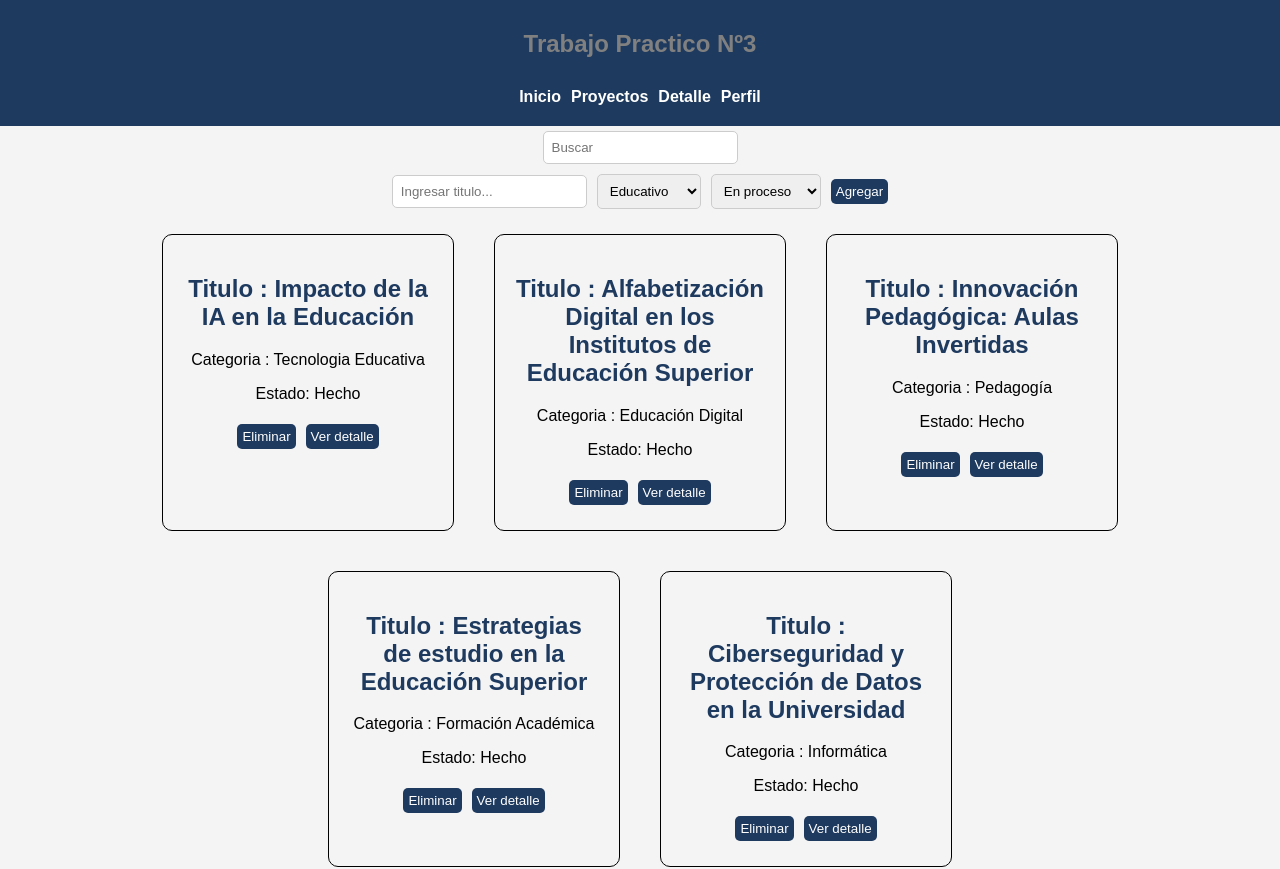
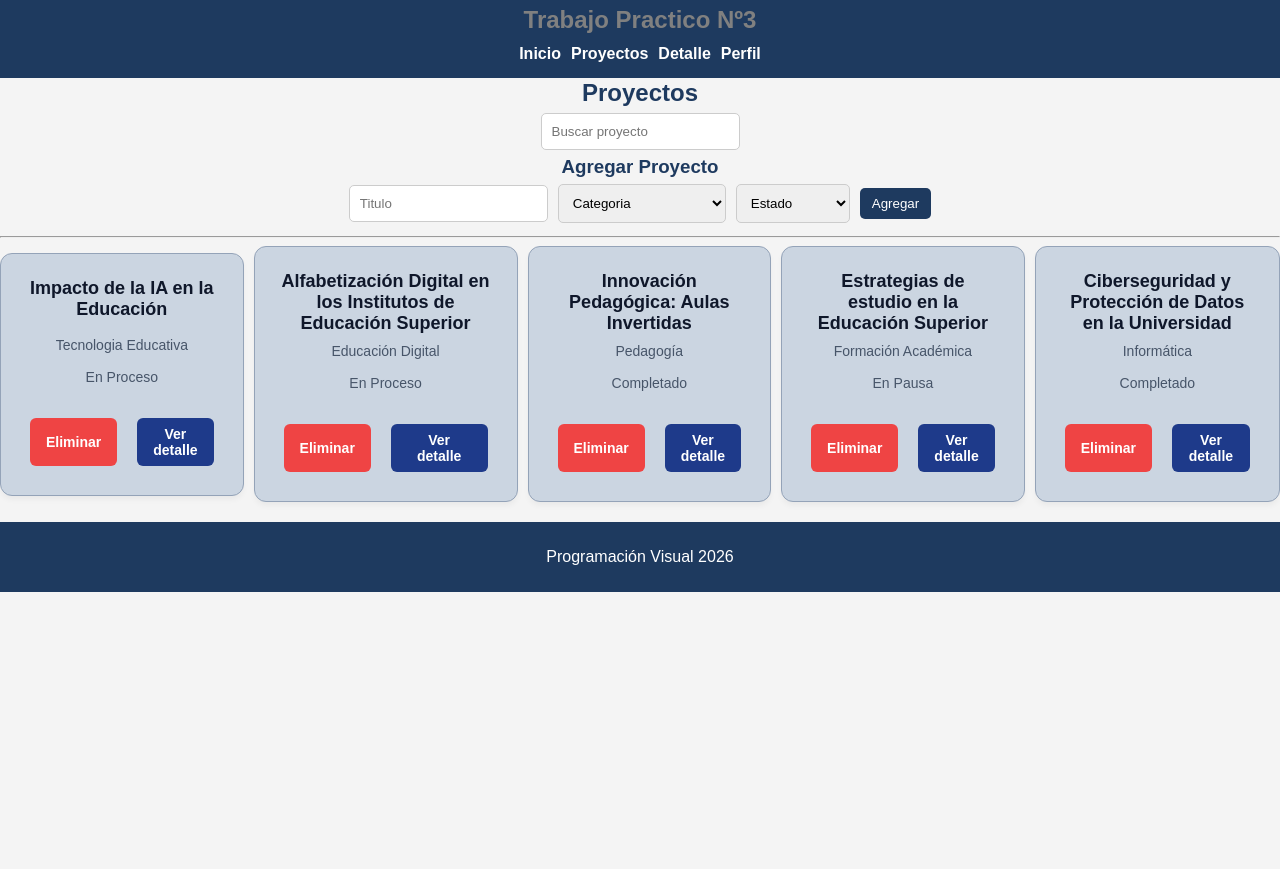
Before and after one commit to nicolemendivil/pv_tp3_grupo3, a React (Vite) app in the folder pv_tp3_grupo3/: page / in a window 1280 px wide. Shown: the top 869 px of the page. After the commit the page ends 800 px from the top, so only its background shows below. Built offline with nearby package versions, Linux system fonts and the light colour scheme.

Commit message:
Desarrollo de DetalleProyecto.jsx y DetalleProyecto.module.css. Mejoras en ListaProyecto.jsx y ProyectoCard.jsx. Actualizacion del arreglo "proyectos" en proyectoService.js. Agregue tambien en style.css

```diff
--- /dev/null
+++ b/pv_tp3_grupo3/src/components/DetalleProyecto.jsx
@@ -0,0 +1,46 @@
+import styles from "../css/DetalleProyecto.module.css";
+const DetalleProyecto = ({ proyecto, ocultar }) => {
+  const { titulo, descripcion, recursos, equipo } = proyecto;
+  return (
+    <div className={styles.detalle}>
+      <div className={styles.detalleHeader}>
+        <h2 className={styles.detalleTitulo}>{titulo}</h2>
+        <button className={styles.btnCerrar} onClick={ocultar}>
+          Cerrar detalle
+        </button>
+      </div>
+      <p className={styles.detalleDescripcion}>{descripcion.parrafo1}</p>
+      <p className={styles.detalleDescripcion}>{descripcion.parrafo2}</p>
+      <div className={styles.detalleColumna}>
+        <div>
+          <h3 className={styles.seccionTitulo}>Recursos</h3>
+          <ul className={styles.detalleLista}>
+            <li>
+              <strong>PDF:</strong>
+              <a href={recursos.pdf}>Abrir</a>
+            </li>
+            <li>
+              <strong>Drive:</strong>
+              <a href={recursos.drive}>Abrir</a>
+            </li>
+            <li>
+              <strong>GitHub:</strong>
+              <a href={recursos.github}>Abrir</a>
+            </li>
+          </ul>
+        </div>
+        <div>
+          <h3 className={styles.seccionTitulo}>Equipo</h3>
+          <div className={styles.detalleLista}>
+            {equipo.map((miembro, index) => (
+              <li key={index}>
+                <strong>{miembro.nombre}</strong> - {miembro.rol}
+              </li>
+            ))}
+          </div>
+        </div>
+      </div>
+    </div>
+  );
+};
+export default DetalleProyecto;
--- a/pv_tp3_grupo3/src/components/ListaProyectos.jsx
+++ b/pv_tp3_grupo3/src/components/ListaProyectos.jsx
@@ -1,30 +1,31 @@
-/*import { useEffect, useState } from "react";
+import { useEffect, useState } from "react";
 import Titulo from "./Titulo";
-import { obtenerProyectos } from "../service/proyectoService";
-import { eliminarProyecto } from "../service/proyectoService";
-import { buscarProyecto } from "../service/proyectoService";
-import { agregarProyecto } from "../service/proyectoService";
-function ListaProyectos(){
-    const [proyectos, setProyectos] = useState ([]);//inicia con lista vacia
+import proyectoService from "../service/proyectoService.js";
+import ProyectoCard from "../components/ProyectoCard.jsx";
+import DetalleProyecto from "../components/DetalleProyecto.jsx";
+
+const ListaProyectos = () => {
+  const [proyectos, setProyectos] = useState([]); //inicia con lista vacia
   const [texto, setTexto] = useState("");
-    useEffect( () => {//funcion de efecto, para renderizar estadoi de componentes
+  useEffect(() => {
+    //funcion de efecto, para renderizar estadoi de componentes
     //se ejecuta una sola vez
-        setProyectos(obtenerProyectos());//actualizar una varible de estado
+    //setProyectos(obtenerProyectos());//actualizar una varible de estado
+    setProyectos(proyectoService.obtenerProyectos());
   }, []);
   // Estados del formulario
   const [titulo, setTitulo] = useState("");
   const [categoria, setCategoria] = useState("");
   const [estado, setEstado] = useState("");
+  const [proyectoSeleccionado, setProyectoSeleccionado] = useState("");
 
   const eliminar = (id) => {
-        console.log(`Se elimina usuario con id ${id}`);
-        setProyectos(eliminarProyecto(proyectos, id));
+    setProyectos(proyectoService.eliminarProyecto(proyectos, id));
   };
   const buscar = (texto) => {
     console.log(`Buscar: ${texto}`);
     setTexto(texto);
-        setProyectos(buscarProyecto(texto)
-    );
+    setProyectos(proyectoService.buscarProyecto(texto));
   };
   // Agregar proyecto
   const agregar = () => {
@@ -32,11 +33,12 @@ function ListaProyectos(){
       id: Date.now(),
       titulo: titulo,
       categoria: categoria,
-            estado: estado
+      estado: estado,
     };
-        agregarProyecto(nuevoProyecto);
-        setProyectos(obtenerProyectos());
-
+    //agregarProyecto(nuevoProyecto);
+    //setProyectos(obtenerProyectos());
+    proyectoService.agregarProyecto(nuevoProyecto);
+    setProyectos(proyectoService.obtenerProyectos());
     // Limpiar formulario
     setTitulo("");
     setCategoria("");
@@ -44,29 +46,24 @@ function ListaProyectos(){
   };
   return (
     <div>
+      <Titulo valor={"Proyectos"}></Titulo>
 
-            <Titulo valor ={"Listado de Proyectos"}></Titulo>
       <input
         type="text"
         placeholder="Buscar proyecto"
         value={texto}
-                onChange={(e) =>buscar(e.target.value)}
+        onChange={(e) => buscar(e.target.value)}
       />
-
       <h3>Agregar Proyecto</h3>
 
       <input
         type="text"
         placeholder="Titulo"
         value={titulo}
-                onChange={(e) =>
-                    setTitulo(e.target.value)
-                }
+        onChange={(e) => setTitulo(e.target.value)}
       />
 
-            <select
-            value={categoria}
-            onChange={(e) => setCategoria(e.target.value)}>
+      <select value={categoria} onChange={(e) => setCategoria(e.target.value)}>
         <option value="">Categoria</option>
         <option>Tecnologia Educativa</option>
         <option>Educación Digital</option>
@@ -74,125 +71,29 @@ function ListaProyectos(){
         <option>Informática</option>
       </select>
 
-            <select
-            value={estado}
-            onChange={(e) => setEstado(e.target.value)}>
+      <select value={estado} onChange={(e) => setEstado(e.target.value)}>
         <option value="">Estado</option>
         <option>En Proceso</option>
         <option>Completado</option>
         <option>En Pausa</option>
       </select>
 
-            <button onClick={agregar}>
-                Agregar
-            </button>
-
+      <button onClick={agregar}>Agregar</button>
       <hr />
+      {proyectoSeleccionado && (
+        <DetalleProyecto
+          proyecto={proyectoSeleccionado}
+          ocultar={() => setProyectoSeleccionado(null)}
+        />
+      )}
       <div className="tabla">
-            <table border={1} style= {{borderCollapse:'collapse'}}>
-                <thead>
-                <tr>
-                    <th>ID</th>
-                    <th>Titulo</th>
-                    <th>Categoria</th>
-                    <th>Estado</th>
-                    <th></th>
-                </tr>
-                </thead>
-                <tbody>
         {proyectos.map((proyecto) => (
           <ProyectoCard
             key={proyecto.id}
             proyecto={proyecto}
             eliminar={eliminar}
+            verDetalle={setProyectoSeleccionado}
           />
-
-                    ))}
-                </tbody>
-            </table>
-            </div>
-        </div>
-
-    );
-}
-export default ListaProyectos;*/
-import proyectoService from "../service/proyectoService.js";
-import { useState } from "react";
-import ProyectoCard from "./ProyectoCard.jsx";
-const ListaProyectos = () => {
-  const [proyectos, setProyectos] = useState(
-    proyectoService.obtenerProyectos(),
-  ); //actualiza el estado de proyectos y lo inicializa con los proyectos del array
-  const [titulo, setTitulo] = useState(""); //estado para el titulo cuando agrege
-  const [category, setCategory] = useState("");
-  const [estado, setEstado] = useState(false);
-  const [busqueda,setBusqueda]=useState("");//para manejar el input de la busqueda
-
-  const agregarProyecto = () => {
-    const nuevo = {
-      id: proyectos.length + 1,
-      titulo: titulo,
-      categoria: category,
-      estado: estado,
-    };
-    proyectoService.agregarProyecto(nuevo); //modifico el arreglo
-    setProyectos(proyectoService.obtenerProyectos()); // modifico el componente
-    // limpiar formulario
-    setTitulo("");
-    setCategoria("");
-    setEstado(false);
-  };
-   const quitarProyecto=(p)=>{
-    proyectoService.eliminarProyecto(p.id);
-    setProyectos(proyectoService.obtenerProyectos());
-   }
-   const buscandoProyecto=(term)=>{
-    setBusqueda(term);
-    const resultados=proyectoService.buscarProyecto(term);
-    setProyectos(resultados);
-   }
-  return (
-    <div className="main">
-      <div className="input">
-        <input value={busqueda} type="text" placeholder="Buscar" onChange={(e)=>buscandoProyecto(e.target.value)} />
-
-      </div>
-      <div className="input">
-        <input
-          type="text"
-          placeholder="Ingresar titulo..."
-          value={titulo}
-          onChange={(e) => setTitulo(e.target.value)}
-        />
-        <select
-          id="categoria"
-          value={category}
-          onChange={(e) => setCategory(e.target.value)}
-        >
-          <option> Educativo</option>
-          <option> Salud</option>
-          <option> Informatica</option>
-          <option >Pedagogia</option>
-        </select>
-        <select
-          id="estado"
-          value={estado}
-          onChange={(e) => setEstado(e.target.value === "true")}
-        >
-          <option value="true"> Completado</option>
-          <option value="false"> En proceso</option>
-        </select>
-        <button onClick={agregarProyecto}>Agregar</button>
-      </div>
-      <div id="contenedorCard">
-        {proyectos.map((p) => (
-          /*<div className="card" key={p.id}>
-            <h2>Titulo : {p.titulo}</h2>
-            <p>Categoria : {p.categoria}</p>
-            <p>Estado: {p.estado ? "Hecho" : "En proceso"}</p>
-            <button onClick={()=>quitarProyecto(p)}>Eliminar</button>
-          </div>*/
-          <ProyectoCard key={p.id} proyecto={p} quitarProyecto={quitarProyecto}/>
         ))}
       </div>
     </div>
--- a/pv_tp3_grupo3/src/components/ProyectoCard.jsx
+++ b/pv_tp3_grupo3/src/components/ProyectoCard.jsx
@@ -1,19 +1,15 @@
-function ProyectoCard({ proyecto, quitarProyecto }) {
-
-    const {id,titulo,categoria,estado} = proyecto;
-
-    return (
-
-          <div className="card" >
-            <h2>Titulo : {titulo}</h2>
-            <p>Categoria : {categoria}</p>
-            <p>Estado: {estado ? "Hecho" : "En proceso"}</p>
-            <button onClick={()=>quitarProyecto(proyecto)}>Eliminar</button>
-            <button>Ver detalle</button>
-          </div>
-
-
-    )
+const ProyectoCard = ({ proyecto, eliminar, verDetalle }) =>{
+  const { id, titulo, categoria, estado } = proyecto; //DESESTRUCTURACION
+  return (
+    <div className="card">
+      <h2>{titulo}</h2>
+      <p>{categoria}</p>
+      <p>{estado}</p>
+      <div className="btn-contenedor">
+        <button className="btn btn-eliminar" onClick={() => eliminar(id)}>Eliminar</button>
+        <button className="btn btn-detalle" onClick={() => verDetalle(proyecto)}>Ver detalle</button>
+        </div>
+    </div>
+  );
 }
-
 export default ProyectoCard;
--- /dev/null
+++ b/pv_tp3_grupo3/src/css/DetalleProyecto.module.css
@@ -0,0 +1,63 @@
+.detalle{
+    background-color: #ffffff;
+    border: 1px solid #e2e8f0;
+    border-radius: 12px;
+    padding: 30px;
+    margin: 0 auto 30px auto;
+    max-width: 700px;
+    box-shadow: 0 10px 15px rgba(0, 0, 0, 0.05);
+    text-align: center;
+}
+.detalleHeader{
+    display: flex;
+    justify-content: space-between;
+    align-items: flex-start;
+    border-bottom: 2px solid #f1f5f9;
+    padding-bottom: 16px;
+    margin-bottom: 20px;
+}
+.detalleTitulo {
+    font-size: 24px;
+    font-weight: 700;
+    color: #1e293b;
+    margin: 0;
+    text-align: left;
+}
+.detalleDescripcion {
+    color: #475569;
+    font-size: 17px;
+    line-height: 1.6;
+    text-align: left;
+    margin-bottom: 28px;
+}
+.btnCerrar {
+    color: #fefefe;
+    border: none;
+    padding: 8px 16px;
+    border-radius: 8px;
+    font-size: 13px;
+    font-weight: 600;
+}
+.detalleColumna {
+    display: grid;
+    grid-template-columns: 1fr 1fr;
+    gap: 30px;
+    border-top: 1px solid #f1f5f9;
+    padding-top: 20px;
+}
+.seccionTitulo {
+    font-size: 16px;
+    font-weight: 700;
+    color: #0f172a;
+    margin-top: 0;
+    margin-bottom: 14px;
+    text-align: left;
+    text-transform: uppercase;
+}
+.detalleLista{
+    list-style: none;
+    padding: 0;
+    margin: 0;
+    text-align: left;
+    width: 100%;
+}
--- a/pv_tp3_grupo3/src/css/style.css
+++ b/pv_tp3_grupo3/src/css/style.css
@@ -1,27 +1,16 @@
 body {
-
     font-family: Arial, Helvetica, sans-serif;
-
     margin: 0;
-
     padding: 0;
-
     background-color: #f4f4f4;
 }
-
 /* HEADER */
-
 header {
-
     background-color: #1e3a5f;
-
     color: white;
-
-    padding: 10px;
-
+    padding: 5px;
     text-align: center;
 }
-
 /* NAV */
 
 nav {
@@ -30,32 +19,22 @@ nav {
 }
 
 nav ul {
-
     list-style: none;
-
     display: flex;
-
     justify-content: center;
-
     gap: 20px;
-
     margin: 0;
-
     padding: 0;
 }
 
 nav a {
-
     color: white;
-
     text-decoration: none;
-
     font-weight: bold;
     padding: 5px;
 }
 
 nav a:hover {
-
     color: #ffd166;
 }
 
@@ -69,9 +48,9 @@ main {
 /* TITULOS */
 
 h2, h3 {
-
     color: #1e3a5f;
     text-align: center;
+    margin: 1px;
 }
 .titulo{
     color: gray;
@@ -80,15 +59,10 @@ h2, h3 {
 /* INPUTS */
 
 input {
-
-    padding: 8px;
-
+    padding: 10px;
     margin: 5px;
-
     border: 1px solid #ccc;
-
     border-radius: 5px;
-
 }
 
 /* BOTONES */
@@ -111,7 +85,6 @@ button {
 }
 
 button:hover {
-
     background-color: #294d73;
 }
 
@@ -120,16 +93,13 @@ button:hover {
 table {
 
     background-color: white;
-
     margin-top: 20px;
 }
 
 th {
 
     background-color: #1e3a5f;
-
-    color: white;
-
+    color:white;
     padding: 10px;
 }
 
@@ -141,57 +111,84 @@ td {
 }
 .tabla{
     display: flex;
-    flex-direction: column;
     align-items: center;
     margin-bottom: 20px;
+    gap: 10px;
+
 }
+
 /* FOOTER */
 p{
     color: black;
 }
 footer {
-
     background-color: #1e3a5f;
     color: white;
-    padding: 5px;
-     text-align: center;
-     margin-top: 20px;
+    padding: 10px;
+    text-align: center;
+    margin-top: 20px;
 }
 footer p{
-     color: white;
-     text-align: center;
+    color: white;
+    text-align: center;
     }
 select {
-
-    padding: 8px;
-
+    padding: 10px;
     margin: 5px;
-
     border-radius: 5px;
-
     border: 1px solid #ccc;
 }
-
 div{
     text-align: center;
 }
-
-button{
-    margin: 5px;
-    padding: 5px;
+.card {
+    background-color: #cbd5e1;
+    border: 1px solid #94a3b8;
+    border-radius: 12px;
+    padding: 24px;
+    display: flex;
+    flex-direction: column;
+    justify-content: space-between;
+    text-align: center;
+    box-shadow: 0 4px 6px -1px rgba(0, 0, 0, 0.05);
+}
+.card h2 {
+    margin-top: 0;
+    font-size: 18px;
+    color: #0f172a;
+    min-height: 50px;
+}
+.card p {
+    margin: 8px 0;
+    font-size: 14px;
+    color: #475569;
 }
 
-.card{
-    border:1px solid black;
-    padding:20px;
-    margin:20px;
-    border-radius:10px;
-    width:250px;
-    text-align: center;
+
+.encabezado{
+    display:flex;
+    justify-content:space-between;
+    align-items:flex-start;
+}
+.btn-contenedor{
+    display: flex;
+    gap: 10px;
+    justify-content: center;
+    margin-top: 20px;
 
 }
-#contenedorCard{
-  display: flex;
-  flex-wrap: wrap;
-  justify-content: center;
+.btn {
+    padding: 8px 16px;
+    border: none;
+    border-radius: 6px;
+    font-size: 14px;
+    font-weight: 600;
 }
+.btn-eliminar{
+    background-color: #ef4444;
+    color: white;
+}
+.btn-detalle{
+    background-color: #1e3a8a;
+    color: white;
+}
--- a/pv_tp3_grupo3/src/service/proyectoService.js
+++ b/pv_tp3_grupo3/src/service/proyectoService.js
@@ -1,41 +1,152 @@
-/*const proyectos = [
-    {id:101,titulo:"Impacto de la IA en la Educación", categoria:"Tecnologia Educativa",estado:"En Proceso"},
-    {id:102,titulo:"Alfabetización Digital en los Institutos de Educación Superior", categoria:"Educación Digital",estado:"En Proceso"},
-    {id:103,titulo:"Innovación Pedagógica: Aulas Invertidas", categoria:"Pedagogía",estado:"Completado"},
-    {id:104,titulo:"Estrategias de estudio en la Educación Superior", categoria:"Formación Académica",estado:"En Pausa"},
-    {id:105,titulo:"Ciberseguridad y Protección de Datos en la Universidad", categoria:"Informática",estado:"Completado"},
-];
-
-export const obtenerProyectos = () => proyectos;//Retorna una copia del arreglo actual. LISTO
-export const agregarProyecto = (nuevoPoyecto) => {
-    proyectos.push(nuevoPoyecto)
-};//Recibe un objeto y lo añade al arreglo.
-export const eliminarProyecto = (proyectos, id) => {//Mantiene todos los proyectos cuyo id sea distinto al que quiero eliminar
-    return proyectos.filter(
-        proyecto => proyecto.id !== id//si el id coincide, ese elemento desaparece.
-
-    );
-}//LISTO
-export const buscarProyecto = (texto) => {
-    return proyectos.filter(proyecto=>proyecto.titulo.toLowerCase().includes(texto.toLowerCase()));
-};//Recibe un texto y retorna los proyectos que coincidan con el título*/
 const proyectoService = (() => {
   let proyectos = [
-    {id:101,titulo:"Impacto de la IA en la Educación", categoria:"Tecnologia Educativa",estado:"En Proceso"},
-    {id:102,titulo:"Alfabetización Digital en los Institutos de Educación Superior", categoria:"Educación Digital",estado:"En Proceso"},
-    {id:103,titulo:"Innovación Pedagógica: Aulas Invertidas", categoria:"Pedagogía",estado:"Completado"},
-    {id:104,titulo:"Estrategias de estudio en la Educación Superior", categoria:"Formación Académica",estado:"En Pausa"},
-    {id:105,titulo:"Ciberseguridad y Protección de Datos en la Universidad", categoria:"Informática",estado:"Completado"},
-];
+    {
+      id: 101,
+      titulo: "Impacto de la IA en la Educación",
+      categoria: "Tecnologia Educativa",
+      estado: "En Proceso",
+
+      descripcion: {
+        parrafo1:
+          "La inteligencia artificial está transformando los procesos de enseñanza y aprendizaje en las instituciones educativas.",
+        parrafo2:
+          "Las plataformas inteligentes permiten personalizar contenidos y mejorar el seguimiento académico de los estudiantes.",
+      },
+
+      recursos: {
+        pdf: "proyecto1.pdf",
+        drive: "https://drive.google.com/proyecto1",
+        github: "https://github.com/proyecto1",
+      },
+
+      equipo: [
+        { nombre: "Ana Pérez", rol: "Frontend" },
+        { nombre: "Luis Gómez", rol: "Backend" },
+      ],
+    },
+
+    {
+      id: 102,
+      titulo: "Alfabetización Digital en los Institutos de Educación Superior",
+      categoria: "Educación Digital",
+      estado: "En Proceso",
+
+      descripcion: {
+        parrafo1:
+          "La alfabetización digital busca desarrollar competencias tecnológicas esenciales en estudiantes universitarios.",
+        parrafo2:
+          "El proyecto promueve el uso responsable de herramientas digitales para mejorar la formación académica.",
+      },
+
+      recursos: {
+        pdf: "proyecto2.pdf",
+        drive: "https://drive.google.com/proyecto2",
+        github: "https://github.com/proyecto2",
+      },
+
+      equipo: [
+        { nombre: "María Fernández", rol: "Investigadora" },
+        { nombre: "Carlos Ruiz", rol: "Diseñador Instruccional" },
+      ],
+    },
+
+    {
+      id: 103,
+      titulo: "Innovación Pedagógica: Aulas Invertidas",
+      categoria: "Pedagogía",
+      estado: "Completado",
+
+      descripcion: {
+        parrafo1:
+          "El modelo de aula invertida propone que los estudiantes accedan a los contenidos antes de la clase presencial.",
+        parrafo2:
+          "Las actividades en el aula se enfocan en la resolución de problemas y el trabajo colaborativo.",
+      },
+
+      recursos: {
+        pdf: "proyecto3.pdf",
+        drive: "https://drive.google.com/proyecto3",
+        github: "https://github.com/proyecto3",
+      },
+
+      equipo: [
+        { nombre: "Lucía Torres", rol: "Coordinadora" },
+        { nombre: "Pedro Martínez", rol: "Capacitador" },
+      ],
+    },
+
+    {
+      id: 104,
+      titulo: "Estrategias de estudio en la Educación Superior",
+      categoria: "Formación Académica",
+      estado: "En Pausa",
+
+      descripcion: {
+        parrafo1:
+          "El proyecto analiza métodos y técnicas de estudio que favorecen el aprendizaje significativo.",
+        parrafo2:
+          "Se busca mejorar el rendimiento académico mediante hábitos de organización y planificación.",
+      },
+
+      recursos: {
+        pdf: "proyecto4.pdf",
+        drive: "https://drive.google.com/proyecto4",
+        github: "https://github.com/proyecto4",
+      },
+
+      equipo: [
+        { nombre: "Sofía López", rol: "Tutora Académica" },
+        { nombre: "Martín Silva", rol: "Analista" },
+      ],
+    },
+
+    {
+      id: 105,
+      titulo: "Ciberseguridad y Protección de Datos en la Universidad",
+      categoria: "Informática",
+      estado: "Completado",
+
+      descripcion: {
+        parrafo1:
+          "La protección de la información institucional es fundamental en los entornos universitarios modernos.",
+        parrafo2:
+          "El proyecto desarrolla buenas prácticas para prevenir incidentes de seguridad y pérdida de datos.",
+      },
+
+      recursos: {
+        pdf: "proyecto5.pdf",
+        drive: "https://drive.google.com/proyecto5",
+        github: "https://github.com/proyecto5",
+      },
+
+      equipo: [
+        { nombre: "Diego Ramírez", rol: "Especialista en Seguridad" },
+        { nombre: "Valentina Castro", rol: "Administradora de Sistemas" },
+      ],
+    },
+  ];
   const obtenerProyectos = () => [...proyectos];
-  const agregarProyecto = (p) => proyectos.push(p);
-  const eliminarProyecto=(id)=>{
-    proyectos=proyectos.filter(p=>p.id!==id);
-  }
-  const buscarProyecto=(term)=>{
-    return proyectos.filter(p=>p.titulo.toLowerCase().includes(term.toLowerCase()));
-  }
-  return{obtenerProyectos,agregarProyecto,eliminarProyecto,buscarProyecto};
+  const agregarProyecto = (nuevoProyecto) => {
+    return proyectos.push(nuevoProyecto);
+  }; //Recibe un objeto y lo añade al arreglo.
+  const eliminarProyecto = (proyectos, id) => {
+    //Mantiene todos los proyectos cuyo id sea distinto al que quiero eliminar
+    return proyectos.filter(
+      (proyecto) => proyecto.id !== id, //si el id coincide, ese elemento desaparece.
+    );
+  }; //LISTO
+  const buscarProyecto = (texto) => {
+    return proyectos.filter((proyecto) =>
+      proyecto.titulo.toLowerCase().includes(texto.toLowerCase()),
+    );
+  }; //Recibe un texto y retorna los proyectos que coincidan con el título
+
+  return {
+    obtenerProyectos,
+    agregarProyecto,
+    eliminarProyecto,
+    buscarProyecto,
+  };
 })();
 
 export default proyectoService;
```
Lines whose indentation alone changed are shown as unchanged.
